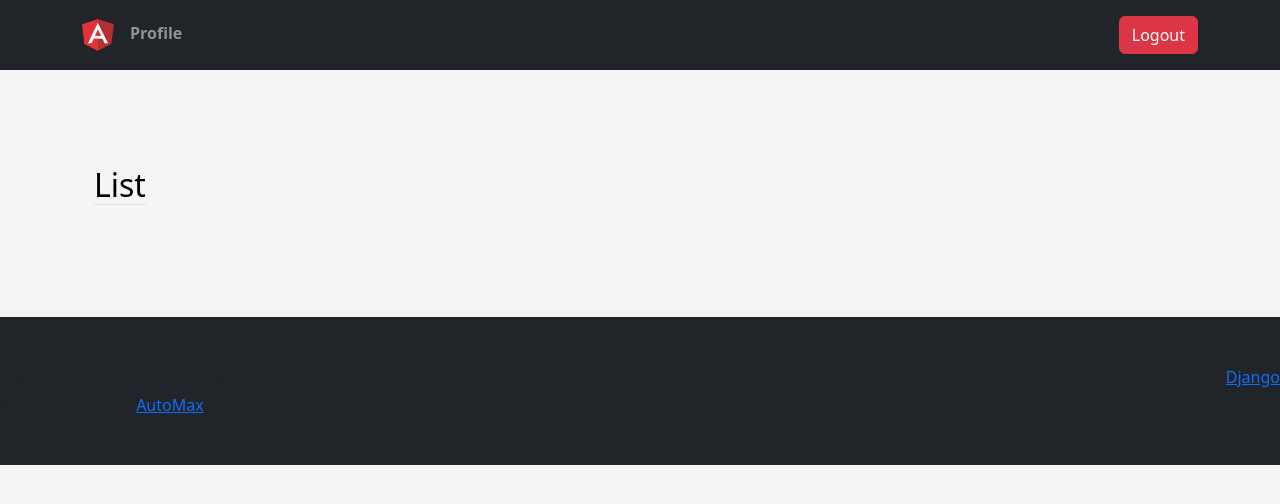
After one commit to VinayMalyala/AutoMax, a Django app: page /list/ in a window 1280 px wide. The commit adds this page. Shown: the top 504 px of the page. Run offline with Django 5.2, Linux system fonts and the light colour scheme; a user stored in the database is signed in; some libraries are stand-ins or nearby versions.

Commit message:
add list view

```diff
--- a/src/main/templates/views/home.html
+++ b/src/main/templates/views/home.html
@@ -14,7 +14,7 @@
                         The best place to buy or sell modern enthusiast cars, and we’ve
                         made it that much easier.
                     </p>
-                    <a href="" class="btn btn-primary my-2">List Your Car</a>
+                    <a href="{% url 'list' %}" class="btn btn-primary my-2">List Your Car</a>
                 </div>
 
                 <div class="col-lg-6 col-md-8 mx-auto">
--- /dev/null
+++ b/src/main/templates/views/list.html
@@ -0,0 +1,19 @@
+{% extends "base/base.html" %}
+{% load static %}
+{% load crispy_forms_tags %}
+
+{% block body %}
+    <div class="container-fluid text-center py-5">
+        <div class="container px-4 py-5" id="hanging-icons">
+            <div class="row g-4">
+                <div class="col d-flex align-items-start">
+                    <div>
+                        <h2 class="mb-3 border-bottom" style="color: black;">
+                            List
+                        </h2>
+                    </div>
+                </div>
+            </div>
+        </div>
+    </div>
+{% endblock body %}
--- a/src/main/urls.py
+++ b/src/main/urls.py
@@ -1,7 +1,8 @@
 from django.urls import path
-from .views import main_view, home_view
+from .views import main_view, home_view, list_view
 
 urlpatterns = [
     path('', main_view, name='main'),
-    path('home/', home_view, name='home')
+    path('home/', home_view, name='home'),
+    path('list/', list_view, name='list')
 ]
--- a/src/main/views.py
+++ b/src/main/views.py
@@ -14,3 +14,11 @@ def home_view(request):
         'listings': listings,
     }
     return render(request, 'views/home.html', context)
+
+@login_required
+def list_view(request):
+    if request.method == 'POST':
+        pass
+    elif request.method == 'GET':
+        pass
+    return render(request, 'views/list.html')
```
